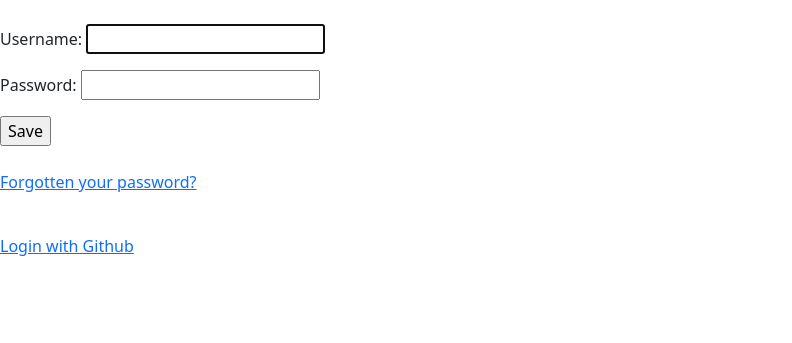
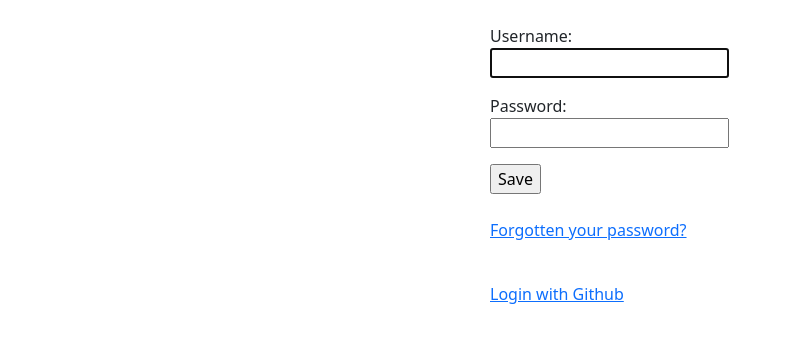
Before and after one commit to NikitaMatveev999/blog-site, a Django app: page /login/ in a window 1280 px wide. Shown: the part 56-399 px from the top of the page, without its empty margins (0-792 px from the left). Run offline with Django 4.2, Linux system fonts and the light colour scheme; data comes from the database, SQL or seed files in the repository.

Commit message:
update login page

```diff
--- a/blog/templates/registration/login.html
+++ b/blog/templates/registration/login.html
@@ -1,6 +1,7 @@
 {% extends 'posts/base.html' %}
 
 {% block content %}
+<div class="mx-auto" style="width: 300px; margin: 0 auto;">
 <form method="post">
     {% csrf_token %}
     {{ form.as_p }}
@@ -8,5 +9,6 @@
 </form><br>
 <p><a href="{% url 'password_reset' %}">Forgotten your password?</a></p>
 <br>
-<a href="{% url 'social:begin' "github" %}">Login with Github</a>
+<a href="{% url 'social:begin' 'github' %}">Login with Github</a>
+</div>
 {% endblock %}
```
